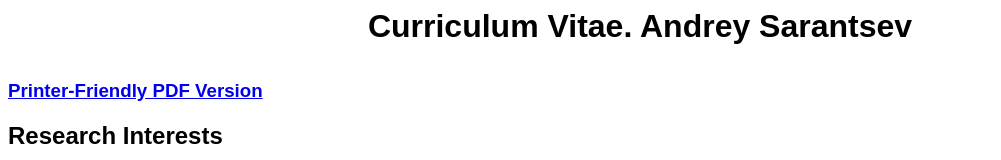
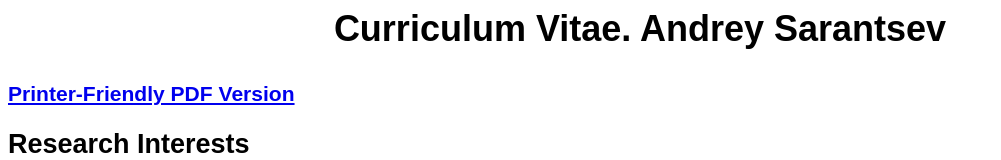
Before and after one commit to asarantsev/WebArchive, a plain HTML site: page cv.html in a window 1280 px wide. Shown: the top 160 px of the page, without its empty margins (0-1001 px from the left). Drawn offline with Linux system fonts and the light colour scheme.

Commit message:
Update cv.html

```diff
--- a/cv.html
+++ b/cv.html
@@ -5,12 +5,10 @@
 <title> Curriculum Vitae. Andrey Sarantsev </title>
 </head>
 <body>
+<font size = "4" face = "arial">
 <div style = "height:40pt; width:100%;" align = "center">
-<h1> <font face = "arial"> Curriculum Vitae. Andrey Sarantsev </h1>
+<h1> Curriculum Vitae. Andrey Sarantsev </h1>
 </div>
-
-
-
 <div style = "float:left">
 <h3>
 <a href = "./cv.pdf">
```
